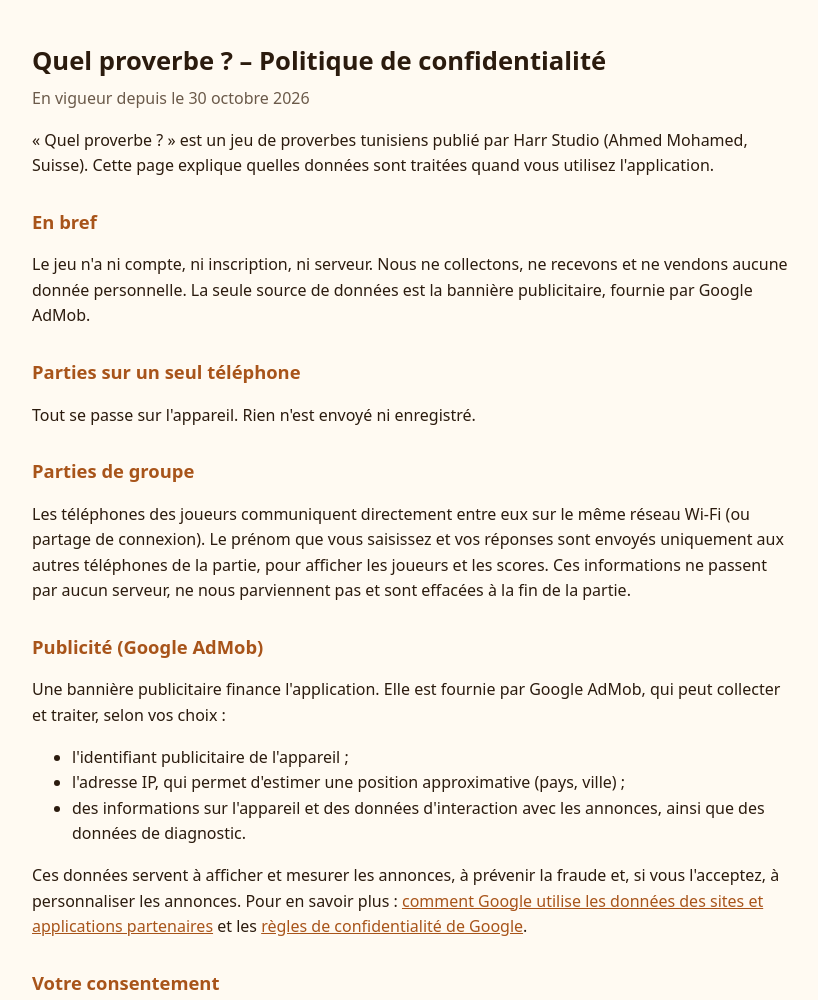
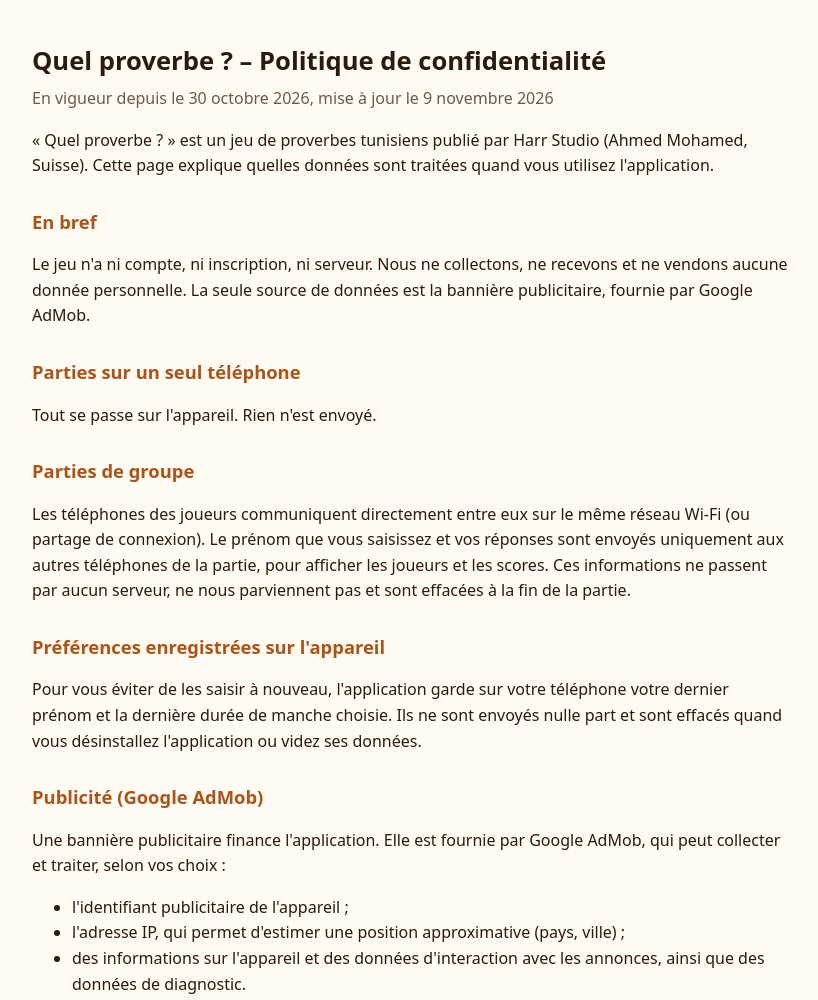
Before and after one commit to ahmedmed82/ahmedmed82.github.io, a plain HTML site: page quel-proverbe/confidentialite.html in a window 1280 px wide. Shown: the top 1000 px of the page, without its empty margins (228-1046 px from the left). Drawn offline with Linux system fonts and the light colour scheme.

Commit message:
Update privacy policy

```diff
--- a/quel-proverbe/confidentialite.html
+++ b/quel-proverbe/confidentialite.html
@@ -21,7 +21,7 @@
 <body>
 <main>
 <h1>Quel proverbe ? – Politique de confidentialité</h1>
-<p class="date">En vigueur depuis le 30 octobre 2026</p>
+<p class="date">En vigueur depuis le 30 octobre 2026, mise à jour le 9 novembre 2026</p>
 
 <p>« Quel proverbe ? » est un jeu de proverbes tunisiens publié par Harr Studio (Ahmed Mohamed, Suisse). Cette page explique quelles données sont traitées quand vous utilisez l'application.</p>
 
@@ -29,10 +29,13 @@
 <p>Le jeu n'a ni compte, ni inscription, ni serveur. Nous ne collectons, ne recevons et ne vendons aucune donnée personnelle. La seule source de données est la bannière publicitaire, fournie par Google AdMob.</p>
 
 <h2>Parties sur un seul téléphone</h2>
-<p>Tout se passe sur l'appareil. Rien n'est envoyé ni enregistré.</p>
+<p>Tout se passe sur l'appareil. Rien n'est envoyé.</p>
 
 <h2>Parties de groupe</h2>
 <p>Les téléphones des joueurs communiquent directement entre eux sur le même réseau Wi-Fi (ou partage de connexion). Le prénom que vous saisissez et vos réponses sont envoyés uniquement aux autres téléphones de la partie, pour afficher les joueurs et les scores. Ces informations ne passent par aucun serveur, ne nous parviennent pas et sont effacées à la fin de la partie.</p>
+
+<h2>Préférences enregistrées sur l'appareil</h2>
+<p>Pour vous éviter de les saisir à nouveau, l'application garde sur votre téléphone votre dernier prénom et la dernière durée de manche choisie. Ils ne sont envoyés nulle part et sont effacés quand vous désinstallez l'application ou videz ses données.</p>
 
 <h2>Publicité (Google AdMob)</h2>
 <p>Une bannière publicitaire finance l'application. Elle est fournie par Google AdMob, qui peut collecter et traiter, selon vos choix :</p>
@@ -67,7 +70,7 @@
 <h1 lang="en">Privacy policy (English)</h1>
 <div lang="en">
 <p>"Quel proverbe ?" is a Tunisian proverb game published by Harr Studio (Ahmed Mohamed, Switzerland).</p>
-<p><strong>We collect no personal data.</strong> There are no accounts and no servers. Single-phone games stay on the device. In group games, phones talk directly to each other on the same local network; the first name you type and your answers go only to the other phones in the game and are discarded when it ends.</p>
+<p><strong>We collect no personal data.</strong> There are no accounts and no servers. Single-phone games stay on the device. In group games, phones talk directly to each other on the same local network; the first name you type and your answers go only to the other phones in the game and are discarded when it ends. The app keeps your last first name and round length on your phone so you don't type them again; they are never sent anywhere and are deleted when you uninstall the app or clear its data.</p>
 <p><strong>Ads:</strong> a banner is provided by Google AdMob, which may process the advertising ID, IP address (approximate location), device information, ad interactions and diagnostics to serve and measure ads, prevent fraud and, with your consent, personalise ads. See <a href="https://policies.google.com/technologies/partner-sites">how Google uses information from partner apps</a>. In Switzerland, the EEA and the UK, Google's consent form asks for your choice at first launch; change it at any time with the "Confidentialité" button on the home screen.</p>
 <p><strong>Children:</strong> the app is not directed at children under 13.</p>
 <p><strong>Contact:</strong> <a href="mailto:contact.harrstudio@gmail.com">contact.harrstudio@gmail.com</a></p>
```
